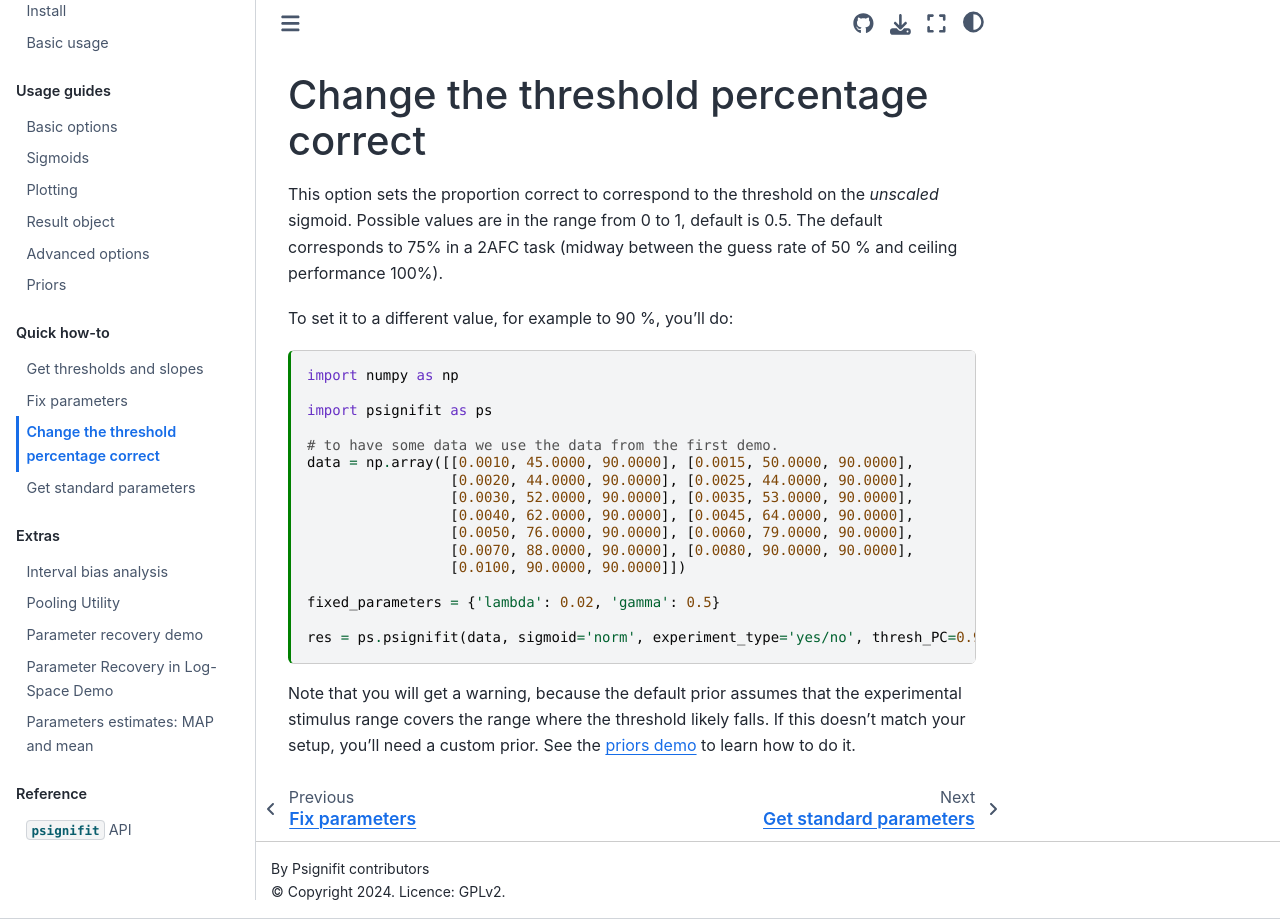
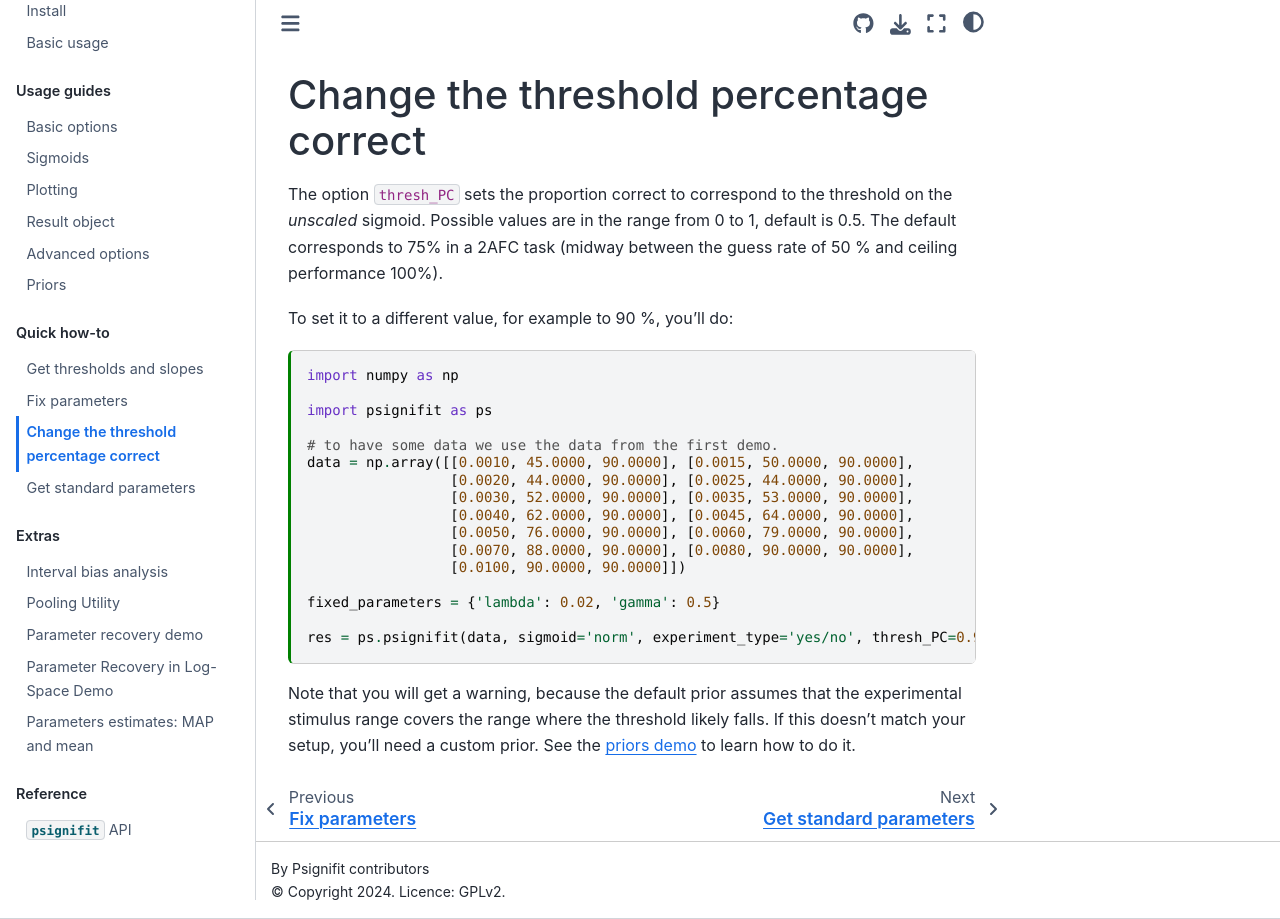
Before and after one commit to wichmann-lab/python-psignifit, a Jupyter Book: the page built from docs/how_to/How-to-Change-the-Threshold-Percent-Correct.md, in a window 1280 px wide. Built offline with Jupyter Book 1.0.4 settings and Sphinx 7.4.7 and the Sphinx Book theme 1.1.4, drawn with Linux system fonts in a browser that asks for light colours.

Commit message:
esplicitly name the thresh_PC option in the first paragraph

```diff
--- a/docs/how_to/How-to-Change-the-Threshold-Percent-Correct.md
+++ b/docs/how_to/How-to-Change-the-Threshold-Percent-Correct.md
@@ -13,7 +13,7 @@ kernelspec:
 
 # Change the threshold percentage correct
 
-This option sets the proportion correct to correspond to the threshold on the *unscaled* sigmoid. Possible values are
+The option `thresh_PC` sets the proportion correct to correspond to the threshold on the *unscaled* sigmoid. Possible values are
 in the range from 0 to 1, default is 0.5. The default corresponds to 75\% in a 2AFC task (midway between the guess
 rate of 50 % and ceiling performance 100%).
 
```
